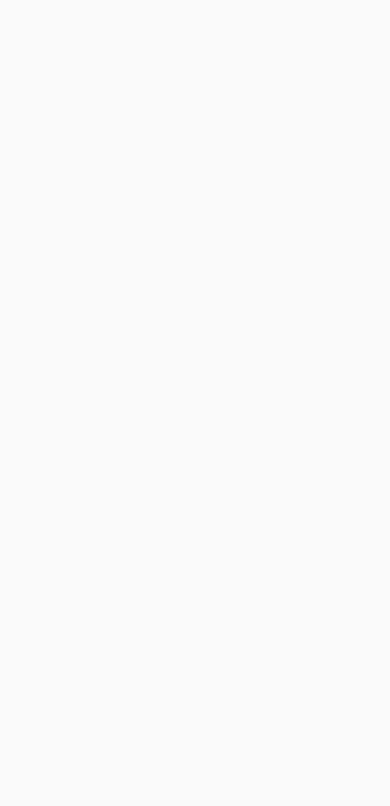
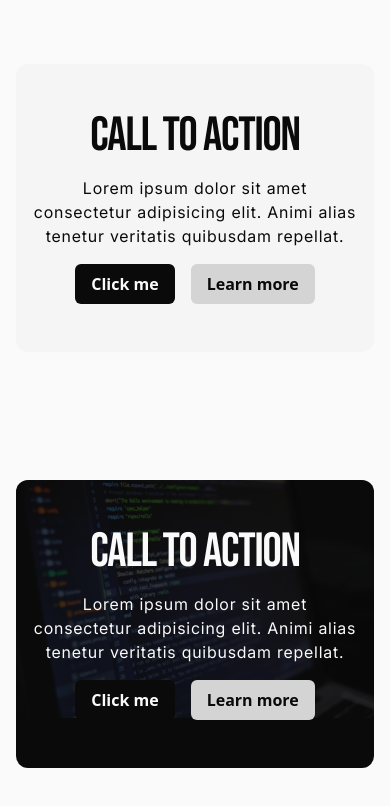
Before and after one commit to codenhub/website-template, a website built with Vite: page src/sections/cta/index.html in a window 390 px wide. Built offline with nearby package versions, Linux system fonts and the light colour scheme.

Commit message:
Added CTA sections

```diff
--- a/src/_ui/base/typography.css
+++ b/src/_ui/base/typography.css
@@ -14,7 +14,7 @@
   font-display: swap;
 }
 
-@utility font-bebas {
+@utility font-title {
   font-family: "Bebas Neue", "Inter", "Segoe UI", system-ui, sans-serif;
 }
 
@@ -40,11 +40,11 @@
   }
 
   h1 {
-    @apply text-7xl md:text-8xl font-bebas tracking-tight;
+    @apply text-7xl md:text-8xl font-title tracking-tight;
   }
 
   h2 {
-    @apply text-5xl md:text-6xl font-bebas tracking-tight;
+    @apply text-5xl md:text-6xl font-title tracking-tight;
   }
 
   h3 {
--- a/src/sections/cta/index.html
+++ b/src/sections/cta/index.html
@@ -1,6 +1,5 @@
 <!doctype html>
 <html lang="en">
-
   <head>
     <meta charset="UTF-8" />
     <meta name="viewport" content="width=device-width, initial-scale=1.0" />
@@ -22,10 +21,85 @@
     <!-- MAIN CONTENT -->
     <main id="smooth-wrapper">
       <div id="smooth-content">
+        <!-- FLAT -->
+        <section class="sect">
+          <div
+            class="flex flex-col items-center text-center max-w-7xl w-full px-4 py-12 gap-4 rounded-xl bg-background-secondary"
+          >
+            <h2>Call to Action</h2>
+            <p class="max-w-xl">
+              Lorem ipsum dolor sit amet consectetur adipisicing elit. Animi
+              alias tenetur veritatis quibusdam repellat.
+            </p>
+            <div class="flex gap-4">
+              <button class="primary-btn">Click me</button>
+              <button class="secondary-btn">Learn more</button>
+            </div>
+          </div>
+        </section>
+        <!-- END FLAT -->
 
+        <!-- BACKGROUND IMAGE -->
+        <section class="sect">
+          <div
+            class="relative overflow-hidden z-1 flex flex-col items-center text-center max-w-7xl w-full px-4 py-12 gap-4 rounded-xl bg-primary text-contrast"
+          >
+            <img
+              src="/assets/images/coding.webp"
+              alt="Coding background"
+              class="absolute inset-0 -z-1 object-cover opacity-20"
+            />
+            <h2>Call to Action</h2>
+            <p class="max-w-xl">
+              Lorem ipsum dolor sit amet consectetur adipisicing elit. Animi
+              alias tenetur veritatis quibusdam repellat.
+            </p>
+            <div class="flex gap-4">
+              <button class="primary-btn">Click me</button>
+              <button class="secondary-btn">Learn more</button>
+            </div>
+          </div>
+        </section>
+        <!-- END BACKGROUND IMAGE -->
+
+        <!-- NEOBRUTALISM -->
+        <section class="sect">
+          <div
+            class="relative overflow-hidden z-1 flex flex-col items-center text-center max-w-7xl w-full px-4 py-12 gap-4 border-2 border-neutral-950 shadow-[4px_4px_0_#0a0a0a]"
+          >
+            <img
+              src="/assets/images/neobrutalism.webp"
+              alt="Coding background"
+              class="absolute inset-0 -z-1 object-cover"
+            />
+            <h2
+              class="text-neutral-50 stroke-2 text-shadow-[4px_4px_0_#0a0a0a]"
+            >
+              Call to Action
+            </h2>
+            <p
+              class="max-w-xl text-neutral-50 text-shadow-md text-shadow-neutral-950/40"
+            >
+              Lorem ipsum dolor sit amet consectetur adipisicing elit. Animi
+              alias tenetur veritatis quibusdam repellat.
+            </p>
+            <div class="flex gap-4">
+              <button
+                class="bg-primary text-primary-contrast flex w-fit px-4 py-2 font-semibold border-2 border-neutral-950 shadow-[4px_4px_0_#0a0a0a] hover:shadow-[2px_2px_0_#0a0a0a] hover:translate-0.5 active:shadow-[0_0_0_#0a0a0a] active:translate-1 transition duration-400"
+              >
+                Click me
+              </button>
+              <button
+                class="bg-accent text-accent-contrast flex w-fit px-4 py-2 font-semibold border-2 border-neutral-950 shadow-[4px_4px_0_#0a0a0a] hover:shadow-[2px_2px_0_#0a0a0a] hover:translate-0.5 active:shadow-[0_0_0_#0a0a0a] active:translate-1 transition duration-400"
+              >
+                Learn more
+              </button>
+            </div>
+          </div>
+        </section>
+        <!-- END NEOBRUTALISM -->
       </div>
     </main>
     <!-- END MAIN CONTENT -->
   </body>
-
 </html>
```
Also changed, not shown: src/_public/assets/images/coding.webp (added), src/_public/assets/images/launch.svg (added), src/_public/assets/images/neobrutalism.webp (added). Lines whose indentation alone changed are shown as unchanged.
